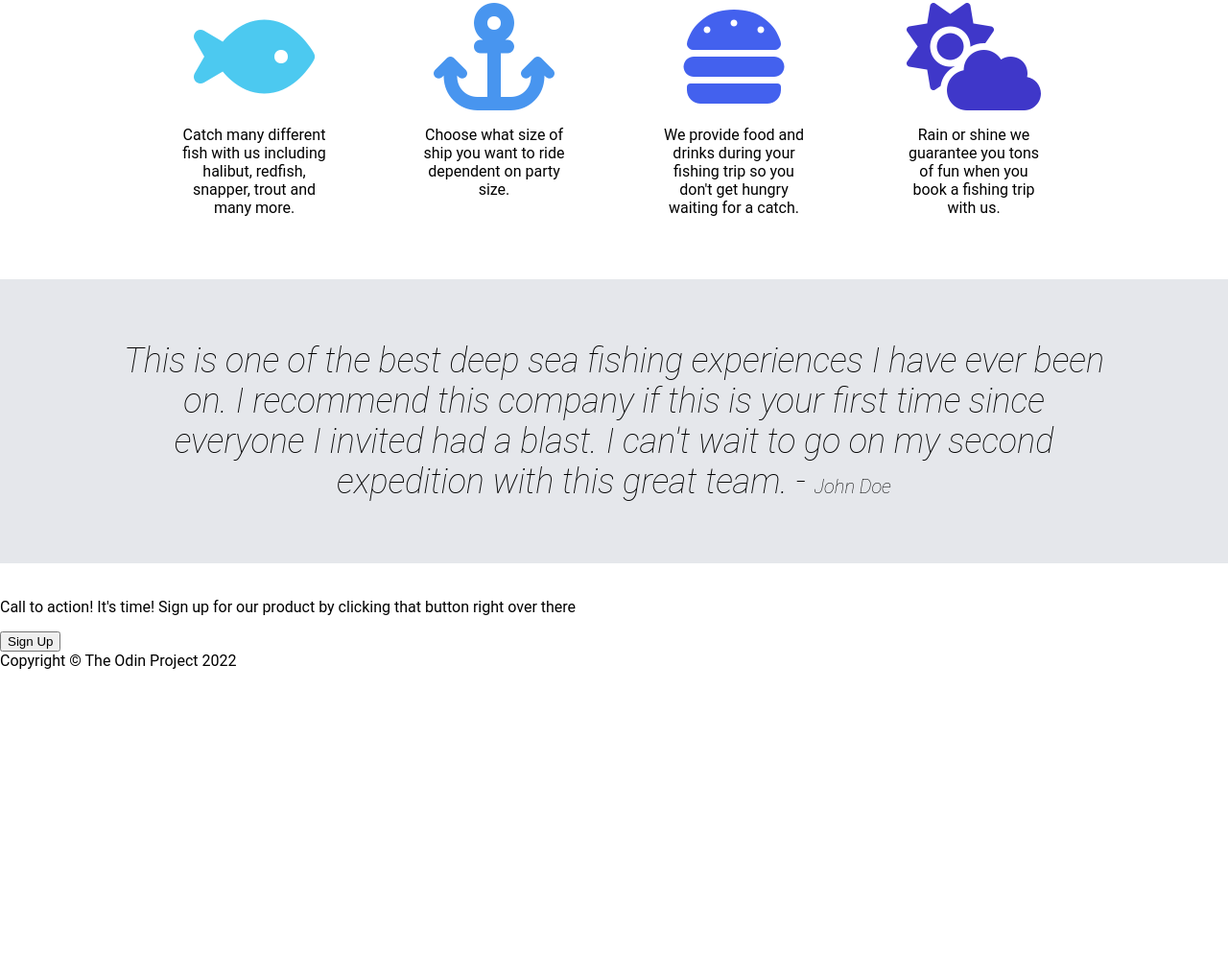
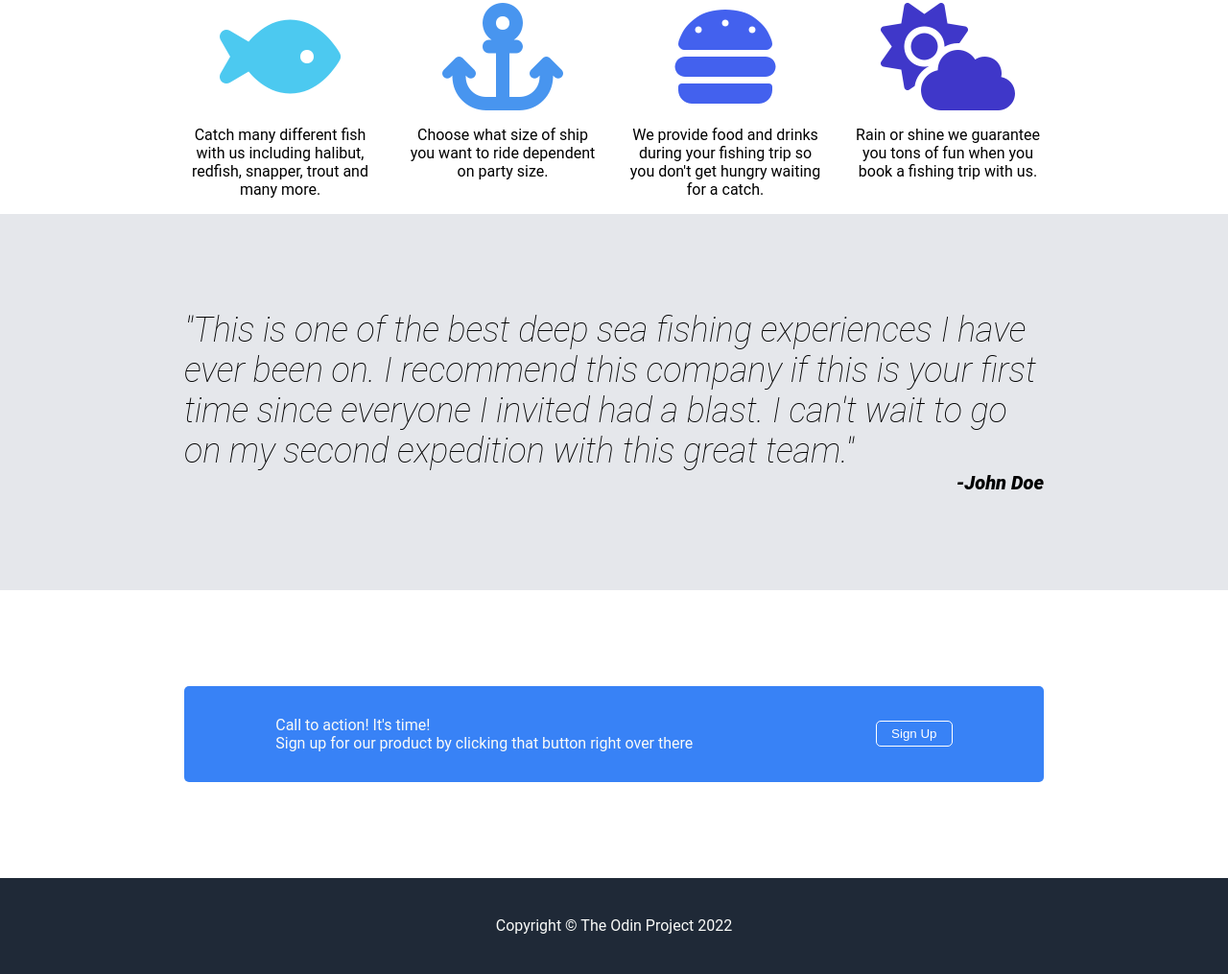
Before and after one commit to markalabastro/project-landing-page, a plain HTML site: page index.html in a window 1280 px wide. Shown: the part 588-1603 px from the top of the page at 96% size. Before the commit the page ends 1286 px from the top, so only its background shows below. Drawn offline with Linux system fonts and the light colour scheme.

Commit message:
Finish overall look but need to refactor

```diff
--- a/index.html
+++ b/index.html
@@ -45,7 +45,7 @@
       </div>
       <div class="main-image">
         <img
-          src="https://images.unsplash.com/photo-1625183656263-171183307b15?ixlib=rb-1.2.1&ixid=MnwxMjA3fDB8MHxwaG90by1wYWdlfHx8fGVufDB8fHx8&auto=format&fit=crop&w=500 &q=80"
+          src="https://images.unsplash.com/photo-1625183656263-171183307b15?ixlib=rb-1.2.1&ixid=MnwxMjA3fDB8MHxwaG90by1wYWdlfHx8fGVufDB8fHx8&auto=format&fit=crop&w=300 &q=80"
           alt="main image"
         />
       </div>
@@ -84,22 +84,22 @@
     </section>
     <section class="quote">
       <p class="quote-p">
-        This is one of the best deep sea fishing experiences I have ever been
+        "This is one of the best deep sea fishing experiences I have ever been
         on. I recommend this company if this is your first time since everyone I
         invited had a blast. I can't wait to go on my second expedition with
-        this great team. -
-        <span class="quote-span">John Doe</span>
+        this great team."
+        <span class="quote-span">-John Doe</span>
       </p>
     </section>
-    <section>
-      <div class="sign-up">
+    <section class="sign-up">
+      <div class="sign-up-info">
         <p>
           Call to action! It's time!
           <span class="fineprint">
             Sign up for our product by clicking that button right over there
           </span>
         </p>
-        <button class="signup-2">Sign Up</button>
+        <button class="signup-2-button">Sign Up</button>
       </div>
     </section>
     <footer class="footer">Copyright © The Odin Project 2022</footer>
--- a/styles.css
+++ b/styles.css
@@ -8,11 +8,12 @@ html {
   box-sizing: inherit;
 }
 
-@import url("https://fonts.googleapis.com/css2?family=Roboto:ital,wght@0,400;0,700;0,900;1,300&display=swap");
+@import url("https://fonts.googleapis.com/css2?family=Roboto:ital,wght@0,400;0,900;1,300&display=swap");
 
 body {
   margin: auto;
   font-family: "Roboto", sans-serif;
+  min-width: 1000px;
 }
 
 header {
@@ -38,7 +39,7 @@ header {
   border-radius: 50%;
   height: 50px;
   width: 50px;
-  margin: 0px 10px;
+  margin: 0px 20px;
 }
 
 .logo-container {
@@ -48,7 +49,11 @@ header {
   align-items: center;
 }
 
-.main-info {
+.hero {
+  display: flex;
+  background-color: #1f2937;
+  justify-content: space-between;
+  padding: 50px 15%;
 }
 
 h1 {
@@ -58,16 +63,15 @@ h1 {
   margin: 0px;
 }
 
-.hero {
-  display: flex;
-  background-color: #1f2937;
-  justify-content: space-between;
-  padding: 50px 15%;
-}
-
 .main-p {
   padding: 10px 10px 10px 0px;
   color: #f9faf8;
+}
+
+.main-image {
+  max-width: 100%;
+  height: auto;
+  flex: 1 1 auto;
 }
 
 h2 {
@@ -75,18 +79,22 @@ h2 {
 }
 
 .features {
-  height: 300px;
+  padding: 0px 15%;
 }
 
 .features-info {
   display: flex;
-  justify-content: center;
+  justify-content: space-between;
 }
 
 .card {
-  margin: 0px 50px;
+  /* margin: 0px 50px; */
   text-align: center;
-  width: 150px;
+  /* width: 150px;  */
+}
+
+.feature-p {
+  width: 200px;
 }
 
 .signup-1 {
@@ -100,18 +108,22 @@ h2 {
 
 .quote {
   background-color: #e5e7eb;
-  text-align: center;
+  display: flex;
+  flex-direction: column;
 }
 
 .quote-p {
   font-size: 36px;
   font-style: italic;
   font-weight: 100;
-  padding: 5% 10%;
+  padding: 5% 15%;
 }
 
 .quote-span {
+  display: block;
   font-size: 20px;
+  font-weight: 900;
+  text-align: right;
 }
 
 .feature-icon-1 {
@@ -126,3 +138,45 @@ h2 {
 .feature-icon-4 {
   color: #3f37c9;
 }
+
+.sign-up {
+  background-color: white;
+  height: 300px;
+  display: flex;
+  align-items: center;
+  justify-content: center;
+}
+
+.sign-up-info {
+  display: flex;
+  justify-content: space-around;
+  align-items: center;
+  background-color: #3882f6;
+  border-radius: 5px;
+  height: 100px;
+  width: 70%;
+  color: #f9faf8;
+}
+
+.fineprint {
+  display: block;
+}
+
+.signup-2-button {
+  color: white;
+  border: 1px solid white;
+  background-color: #3882f6;
+  width: 80px;
+  height: auto;
+  padding: 5px 10px;
+  border-radius: 5px;
+}
+
+.footer {
+  width: 100%;
+  text-align: center;
+  background-color: #1f2937;
+  height: 100px;
+  line-height: 100px;
+  color: #f9faf8;
+}
```
